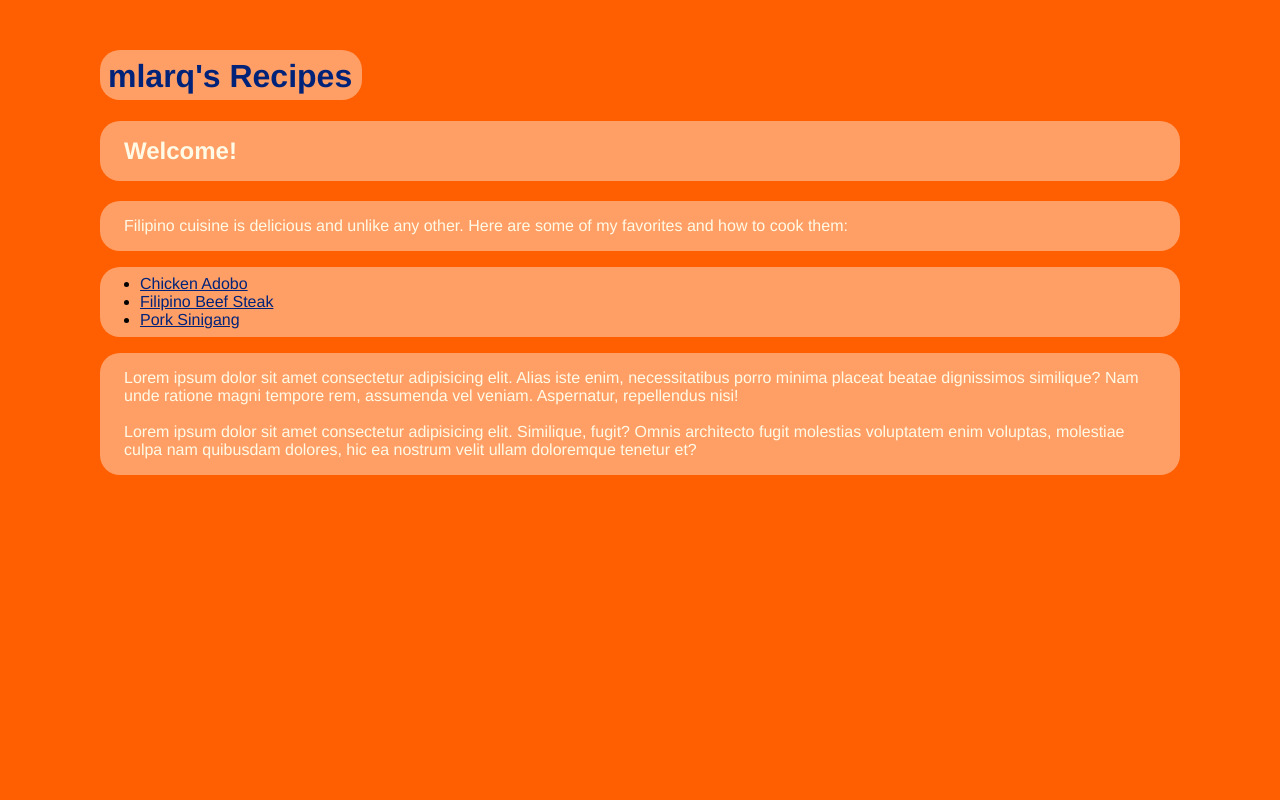
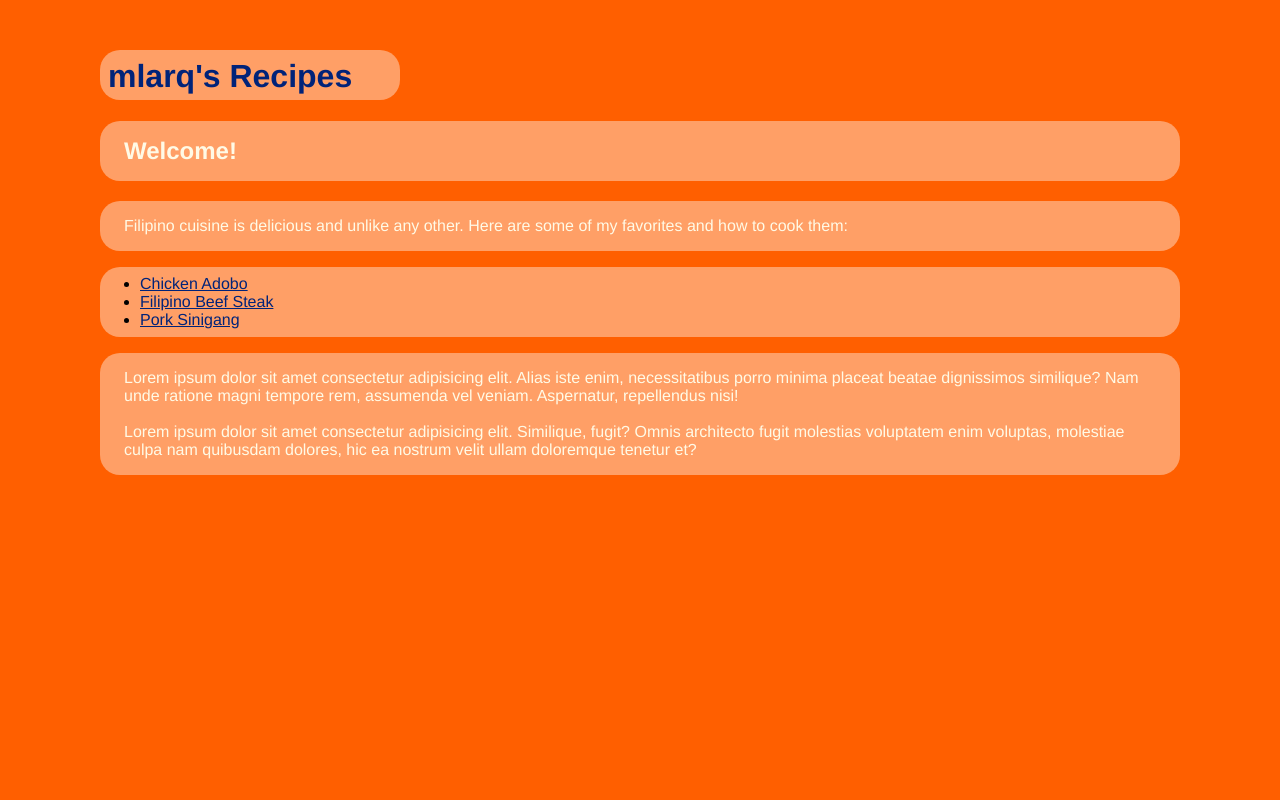
Before and after one commit to mlarquasar/odin-recipes, a plain HTML site: page index.html in a window 1280 px wide. Shown: the top 800 px of the page. Drawn offline with Linux system fonts and the light colour scheme.

Commit message:
Edited css

```diff
--- a/style.css
+++ b/style.css
@@ -14,7 +14,7 @@ body {
 
 #home-title {
   color: #002379;
-  width: 262px;
+  width: 300px;
   height: 50px;
   padding: 8px;
   border-radius: 20px;
```
